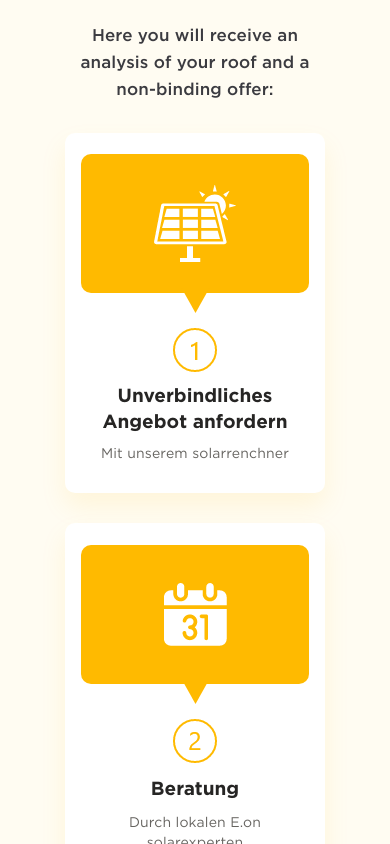
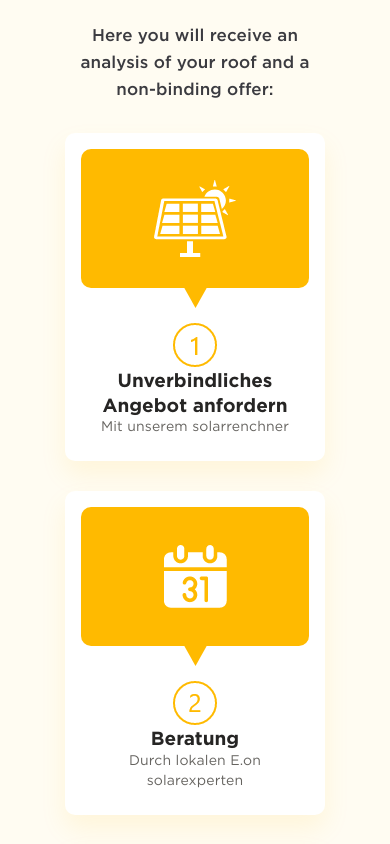
Before and after one commit to Nayeemr45/solar, a React (Create React App) app: page / in a window 390 px wide. Shown: the part 2200-3044 px from the top of the page. Built offline with nearby package versions, Linux system fonts and the light colour scheme.

Commit message:
Update Section_4.css

```diff
--- a/src/Assets/Css/Section_4.css
+++ b/src/Assets/Css/Section_4.css
@@ -163,6 +163,11 @@
     max-width: min-content !important;
     max-height: 400px;
   }
+
+  .section-4-card-content {
+    min-width: 260px !important;
+    min-height: 320px !important;
+  }
   }
 
   @media (min-width: 1024px) and (max-width: 1441px) {
```
